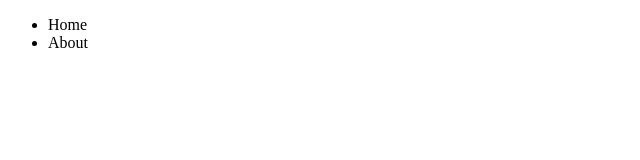
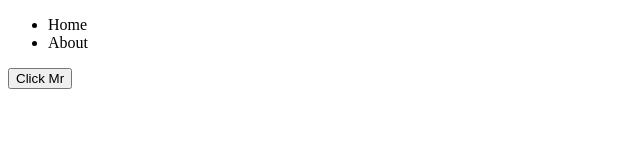
Before and after one commit to Rohit1234-singh/originallocal-repo, a plain HTML site: page index.html in a window 1280 px wide. Shown: the whole page, without its empty margins (0-640 px from the left). Drawn offline with Linux system fonts and the light colour scheme.

Commit message:
add new features

```diff
--- a/index.html
+++ b/index.html
@@ -10,5 +10,6 @@
         <li>Home</li>
         <li>About</li>
     </ul>
+    <button>Click Mr</button>
 </body>
 </html>
```
